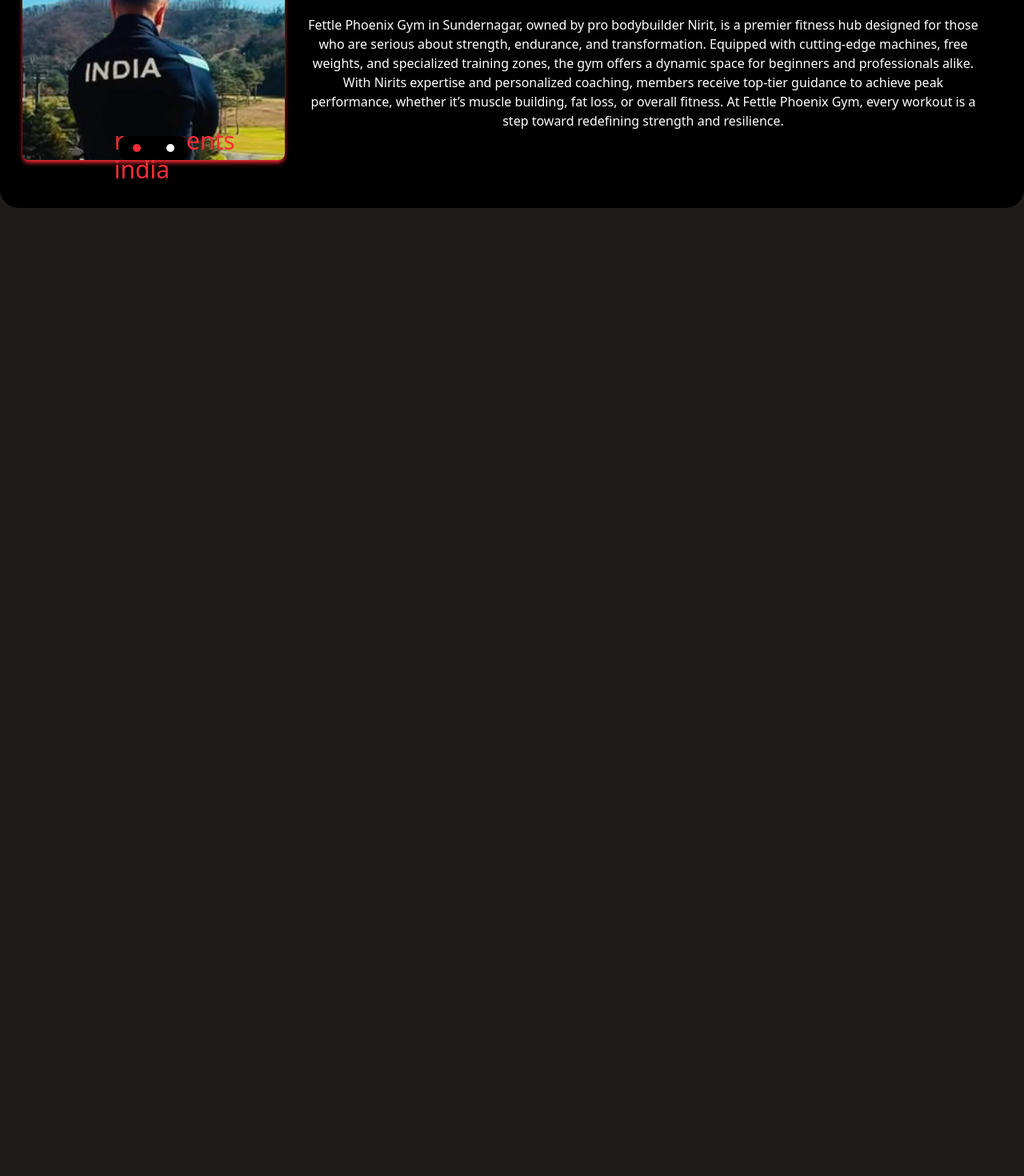
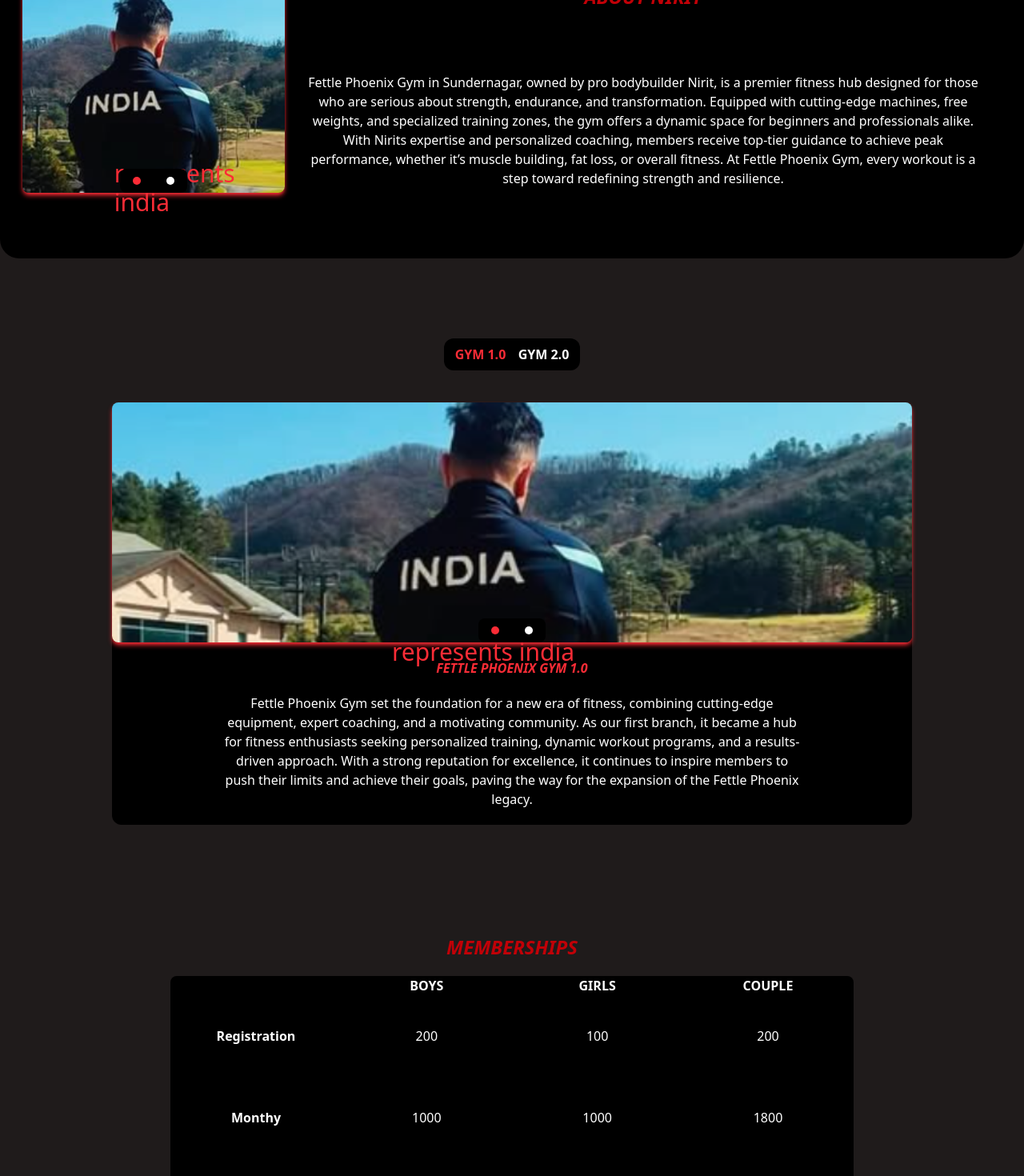
Before and after one commit to Kunalkc/Fettle-Phoenix-Gym, a React app: page / in a window 1280 px wide. Shown: the part 1950-3420 px from the top of the page at 80% size. Built offline with nearby package versions, Linux system fonts and the light colour scheme.

Commit message:
completed the whole structure of website

```diff
--- a/components/About.js
+++ b/components/About.js
@@ -4,17 +4,19 @@
 export default function About(){
     return(
         <div id="ABOUT" className=" mt-15 w-full h-auto flex flex-col gap-[4vw] items-center fade-in ">
+            <h1 className="mt-15 text-red-700 text-2xl font-bold italic fade-in">ABOUT</h1>
+
             <Imageslider
             ID = {1}
             width = {800}
             height = {500}
          />
-                 <h1 className="my-5 text-red-700 text-2xl font-bold italic fade-in">ABOUT</h1>
+
                  <p className="text-white text-center w-[70vw] fade-in">Fettle Phoenix Gym in Sundernagar, owned by pro bodybuilder Nirit, is a premier fitness hub designed for those who are serious about strength, endurance, and transformation. Equipped with cutting-edge machines, free weights, and specialized training zones, the gym offers a dynamic space for beginners and professionals alike. With Nirits expertise and personalized coaching, members receive top-tier guidance to achieve peak performance, whether it’s muscle building, fat loss, or overall fitness. At Fettle Phoenix Gym, every workout is a step toward redefining strength and resilience.</p>
 
 
 
-         <div className="mt-15 p-15 w-full h-auto px-7 flex flex-row items-center justify-center fade-in bg-black rounded-3xl">
+         <div className="mt-15 p-15 w-full h-auto px-7 flex flex-col md:flex-row items-center justify-center fade-in bg-black rounded-3xl">
             <Imageslider
              ID = {1}
              width = {500}
@@ -22,7 +24,7 @@
            />
 
             <div className=" w-auto h-auto flex flex-col gap-[4vw] items-center justify-center" >
-                 <h1 className=" text-red-700 text-2xl font-bold italic fade-in text-center">ABOUT NIRIT</h1>
+                 <h1 className=" text-red-700 text-2xl font-bold italic fade-in text-center mt-15">ABOUT NIRIT</h1>
                  <p className="text-white text-center w-[70vw] fade-in p-7">Fettle Phoenix Gym in Sundernagar, owned by pro bodybuilder Nirit, is a premier fitness hub designed for those who are serious about strength, endurance, and transformation. Equipped with cutting-edge machines, free weights, and specialized training zones, the gym offers a dynamic space for beginners and professionals alike. With Nirits expertise and personalized coaching, members receive top-tier guidance to achieve peak performance, whether it’s muscle building, fat loss, or overall fitness. At Fettle Phoenix Gym, every workout is a step toward redefining strength and resilience.</p>
 
             </div>
--- a/components/App.js
+++ b/components/App.js
@@ -7,6 +7,12 @@
 export default function App(){
 
     const mainRef = React.useRef();
+    const [gym , setgym] = React.useState(0)
+
+    function changegym(number){
+        console.log(number)
+        setgym(number)
+    }
 
     return(
         <div className="w-full"
@@ -16,24 +22,74 @@
             <main>
                 <Landing/>
                 <About/>
-                <Gyms/>
-                <div id="MEM" className=" w-full h-screen">
+                <Gyms
+                   opengym = {gym}
+                   changegym = {changegym}
+                />
+                <div id="MEM" className=" w-full h-screen flex flex-col items-center justify-center gap-5 fade-in">
 
+                   <h1 className="mt-15 text-red-700 text-2xl font-bold italic fade-in">MEMBERSHIPS</h1>
+                <table className="table-fixed w-2/3 bg-black p-10 rounded-lg h-2/3">
+                     <thead className="bg-[rgb(31, 27, 27)]">
+                       <tr>
+                        <th></th>
+                         <th className="text-center text-white">BOYS</th>
+                         <th className="text-center text-white">GIRLS</th>
+                         <th className="text-center text-white">COUPLE</th>
+                       </tr>
+                     </thead>
+                     <tbody>
+                       <tr>
+                        <th className="text-center text-white">Registration</th>
+                         <td className="text-center text-white">200</td>
+                         <td className="text-center text-white">100</td>
+                         <td className="text-center text-white">200</td>
+                       </tr>
+                       <tr>
+                       <th className="text-center text-white">Monthy</th>
+                         <td className="text-center text-white">1000</td>
+                         <td className="text-center text-white">1000</td>
+                         <td className="text-center text-white">1800</td>
+                       </tr>
+                       <tr>
+                       <th className="text-center text-white">3 Months</th>
+                          <td className="text-center text-white">2700</td>
+                         <td className="text-center text-white">2700</td>
+                         <td className="text-center text-white">4800</td>
+                       </tr>
+                       <tr>
+                       <th className="text-center text-white">6 Months</th>
+                          <td className="text-center text-white">2700</td>
+                         <td className="text-center text-white"> 2700</td>
+                         <td className="text-center text-white">4800</td>
+                       </tr>
+                       <tr>
+                       <th className="text-center text-white">1 Year</th>
+                          <td className="text-center text-white">7200</td>
+                         <td className="text-center text-white">7200</td>
+                         <td className="text-center text-white">14000</td>
+                       </tr>
+                     </tbody>
+                   </table>
 
                 </div>
-                <div id="CONTACT" className="w-full h-[50vh] bg-black flex flex-row gap-3.5 items-center justify-around">
+                <div id="CONTACT" className="w-full h-auto pt-10 pb-10 bg-black flex flex-col items-center md:flex-row gap-3.5 md:items-start justify-around">
 
                  <div className="flex flex-col gap-1 items-center justify-center">
                       <h2 className="text-red-500 italic text-center">Fettle Phoenix Gym 1</h2>
-                      <address className="text-white">Pungh, near Amit Emporium, Sundar Nagar,<br/> Mandi, Himachal Pradesh<br/> 175018</address>
-                      <a className="self-start" href="https://maps.app.goo.gl/rbDCkWGKr8FbvwDw6"><img src="./img/googlemaps.png" width={30} height={30}/></a>
+                      <address className="text-white text-center">Pungh, near Amit Emporium, Sundar Nagar,<br/> Mandi, Himachal Pradesh<br/> 175018</address>
+                      <a  href="https://maps.app.goo.gl/rbDCkWGKr8FbvwDw6"><img src="./img/googlemaps.png" width={30} height={30}/></a>
                  </div>
                  <div className="flex flex-col gap-1 items-center justify-center">
                       <h2 className="text-red-500 italic text-center" >Fettle Phoenix Gym 2</h2>
-                      <address className="text-white">Near Dental collage, Sundernagar, <br/> Mandi,Himachal Pradesh<br/> 175018</address>
-                      <a className="self-start" href="https://maps.app.goo.gl/rbDCkWGKr8FbvwDw6"><img src="./img/googlemaps.png" width={30} height={30}/></a>
+                      <address className="text-white text-center">Near Dental collage, Sundernagar, <br/> Mandi,Himachal Pradesh<br/> 175018</address>
+                      <a  href="https://maps.app.goo.gl/rbDCkWGKr8FbvwDw6"><img src="./img/googlemaps.png" width={30} height={30}/></a>
                  </div>
-
+                 <div className="flex flex-col gap-1 items-center justify-center">
+                      <h2 className="text-red-500 italic text-center" >Contact details</h2>
+                      <a className="text-white" href="mailto:example@email.com">example@email.com</a>
+                      <a  className="text-white" href="tel:+911234567890">+91 12345 67890</a>
+                 </div>
                 </div>
             </main>
         </div>
--- a/components/Gyms.js
+++ b/components/Gyms.js
@@ -1,10 +1,44 @@
 import React from "react";
+import Imageslider from "./Imageslider"
 
-export default function About(){
+export default function gyms(props){
     return(
-        <div id="GYMS" className=" w-full h-screen ">
+        <div id="GYMS" className=" w-full h-auto flex flex-col justify-center items-center gap-10 fade-in">
+
+            <nav className="bg-black mt-25 px-3 w-[170px] h-[40px] flex flex-row items-center justify-around rounded-xl gap-3">
+                    <p onClick={()=>props.changegym(0)} className={` text-nowrap font-bold ${props.opengym ? "text-white" : "text-red-500 "}`}>
+                        GYM 1.0
+                    </p>
+                    <p onClick={()=>props.changegym(1)} className={` text-nowrap font-bold ${!props.opengym ? "text-white" : "text-red-500 "}`}>
+                        GYM 2.0
+                    </p>
+            </nav>
 
 
+            <div className="w-auto h-auto bg-black flex flex-col gap-5 items-center justify-center rounded-xl">
+                {props.opengym ?
+                <Imageslider
+                ID = {1}
+                width = {1000}
+                height = {300}
+             />
+                : <Imageslider
+                             ID = {1}
+                             width = {1000}
+                             height = {300}
+                />}
+
+                {
+                    props.opengym ? <div className="  w-3xl  h-auto ">
+                        <h1 className="text-red-500 italic font-bold text-center">FETTLE PHOENIX GYM 2.0</h1>
+                        <p className="text-white text-center p-5">Fettle Phoenix Gym 2 marks the next chapter in our commitment to premium fitness, bringing top-tier equipment, expert trainers, and a high-energy atmosphere to a brand-new location. Designed to elevate your workouts, this facility offers expanded training zones, innovative programs, and a supportive community to help you achieve your fitness goals. Whether you're a beginner or a seasoned athlete, Fettle Phoenix Gym 2 provides the perfect space to push your limits and redefine your strength.</p>
+                    </div> : <div className="  w-3xl  h-auto ">
+                        <h1 className="text-red-500 italic font-bold text-center">FETTLE PHOENIX GYM 1.0</h1>
+                        <p className="text-white text-center p-5">Fettle Phoenix Gym set the foundation for a new era of fitness, combining cutting-edge equipment, expert coaching, and a motivating community. As our first branch, it became a hub for fitness enthusiasts seeking personalized training, dynamic workout programs, and a results-driven approach. With a strong reputation for excellence, it continues to inspire members to push their limits and achieve their goals, paving the way for the expansion of the Fettle Phoenix legacy.</p>
+                    </div>
+
+                }
+            </div>
         </div>
     )
 }
```
Also changed, not shown: 2 other files (tests, documents, lock files or other folders).
